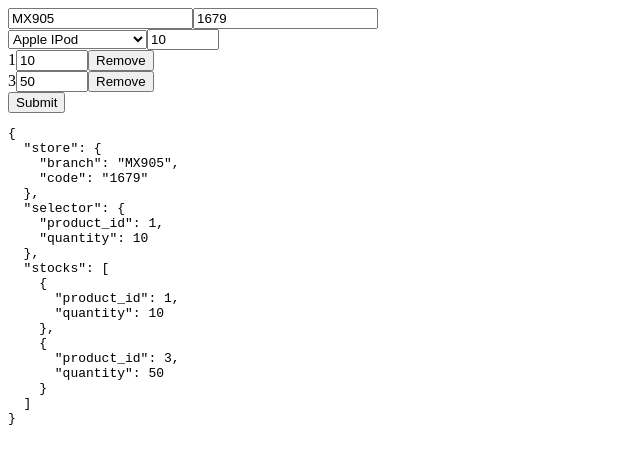
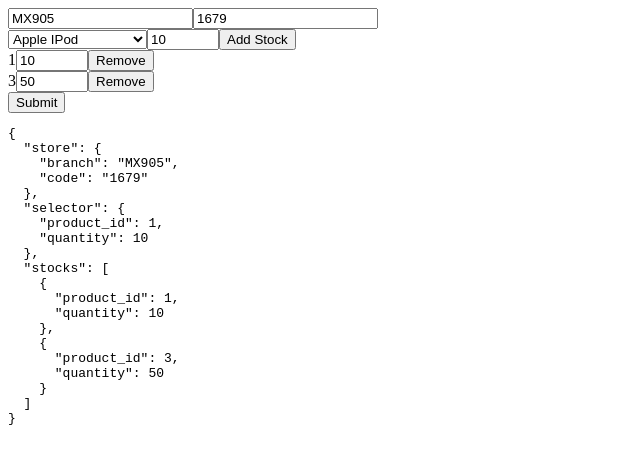
Before and after one commit to brillyanto/ngadv, an Angular app: page / in a window 1280 px wide. Shown: the top 464 px of the page, without its empty margins (0-640 px from the left). Built offline with nearby package versions, Linux system fonts and the light colour scheme.

Commit message:
adding the items to the FormArray controls

```diff
--- a/src/app/stock-inventory/components/stock-selector/stock-selector.component.ts
+++ b/src/app/stock-inventory/components/stock-selector/stock-selector.component.ts
@@ -1,4 +1,4 @@
-import { Component, Input } from '@angular/core';
+import { Component, Input, Output, EventEmitter } from '@angular/core';
 import { FormGroup } from '@angular/forms';
 import { Product } from 'src/app/stock-inventory/models/product.interface';
 
@@ -17,6 +17,8 @@ import { Product } from 'src/app/stock-inventory/models/product.interface';
             <input type="number" formControlName="quantity"
             step="10" min="10" max="1000">
 
+            <button type="button" (click)="onAdd()">Add Stock</button>
+
         </div>
     </div>
     `
@@ -28,4 +30,12 @@ export class StockSelectorComponent{
 
  @Input()
  products: Product
+
+ @Output()
+ added = new EventEmitter<any>();
+
+  onAdd(){
+    this.added.emit(this.parent.get('selector').value);
+  }
+
 }
--- a/src/app/stock-inventory/containers/stock-inventory/stock-inventory.component.ts
+++ b/src/app/stock-inventory/containers/stock-inventory/stock-inventory.component.ts
@@ -10,7 +10,7 @@ import { Product } from '../../models/product.interface';
     <div class="stock-inventory">
         <form [formGroup]="form" (ngSubmit)="onSubmit()">
             <stock-store [parent]="form"></stock-store>
-            <stock-selector [parent]="form" [products]="products"></stock-selector>
+            <stock-selector [parent]="form" [products]="products" (added)="addStock($event)"></stock-selector>
             <stock-products [parent]="form"></stock-products>
 
             <div class="stock-inventory__buttons">
@@ -61,6 +61,12 @@ export class StockInventoryComponent {
         });
     }
 
+    addStock(stock){
+        const controls = this.form.get('stocks') as FormArray;
+        controls.push( this.createStock(stock) );
+
+    }
+
     onSubmit(){
         console.log('Submitted:',this.form.value)
     }
```
